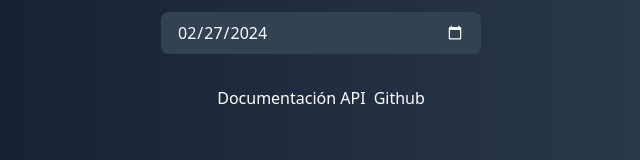
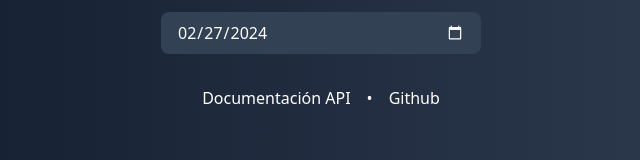
Before and after one commit to flaancs/api_uf_frontend, a Next.js app: page / in a window 1280 px wide. Shown: the part 375-535 px from the top of the page, without its empty margins (319-959 px from the left). Built offline with nearby package versions, Linux system fonts and the light colour scheme; no server answers.

Commit message:
chore: add dot

```diff
--- a/app/page.tsx
+++ b/app/page.tsx
@@ -14,20 +14,21 @@ export default function Home() {
           </h2>
         </div>
         <UFSection />
-        <div className="flex gap-2 justify-center items-center">
+        <div className="flex gap-4 justify-center items-center mt-4">
           <Link
             target="_blank"
             href={`${BACKEND_URL}docs`}
             title="Documentación API UF"
-            className="mt-4 text-white"
+            className=" text-white"
           >
             Documentación API
           </Link>
+          <span className=" text-white">•</span>
           <Link
             target="_blank"
             href="https://github.com/flaancs/api_uf_backend"
             title="Documentación API UF"
-            className="mt-4 text-white"
+            className=" text-white"
           >
             Github
           </Link>
```
